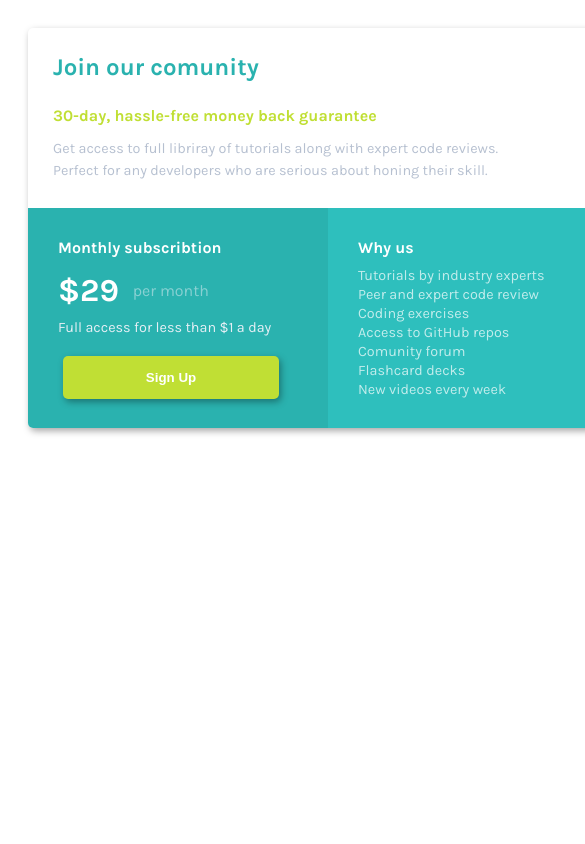
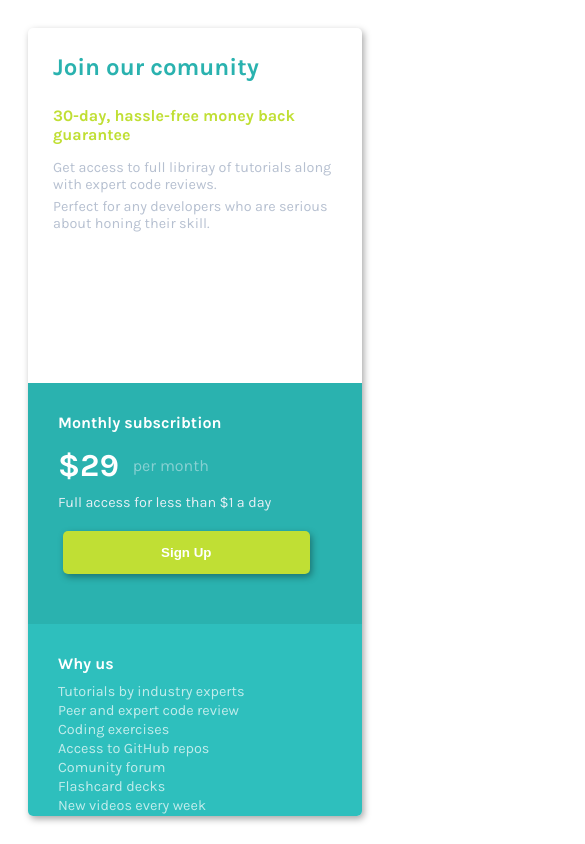
Before and after one commit to MartinSlash0/Pricing-Card-Frontend-Challenge, a plain HTML site: page index.html in a window 390 px wide. Shown: the top 844 px of the page, 585 px wide, since content can reach past the window. Drawn offline with Linux system fonts and the light colour scheme.

Commit message:
Update style.css

```diff
--- a/style.css
+++ b/style.css
@@ -113,3 +113,9 @@ h2, h4, p{
   margin-bottom: 2px;
   opacity: 0.7;
 }
+
+@media (max-width: 655px) {
+  #bottom-left-block, #bottom-right-block, #card{
+    width: 100%;
+    height: auto;
+}
```
